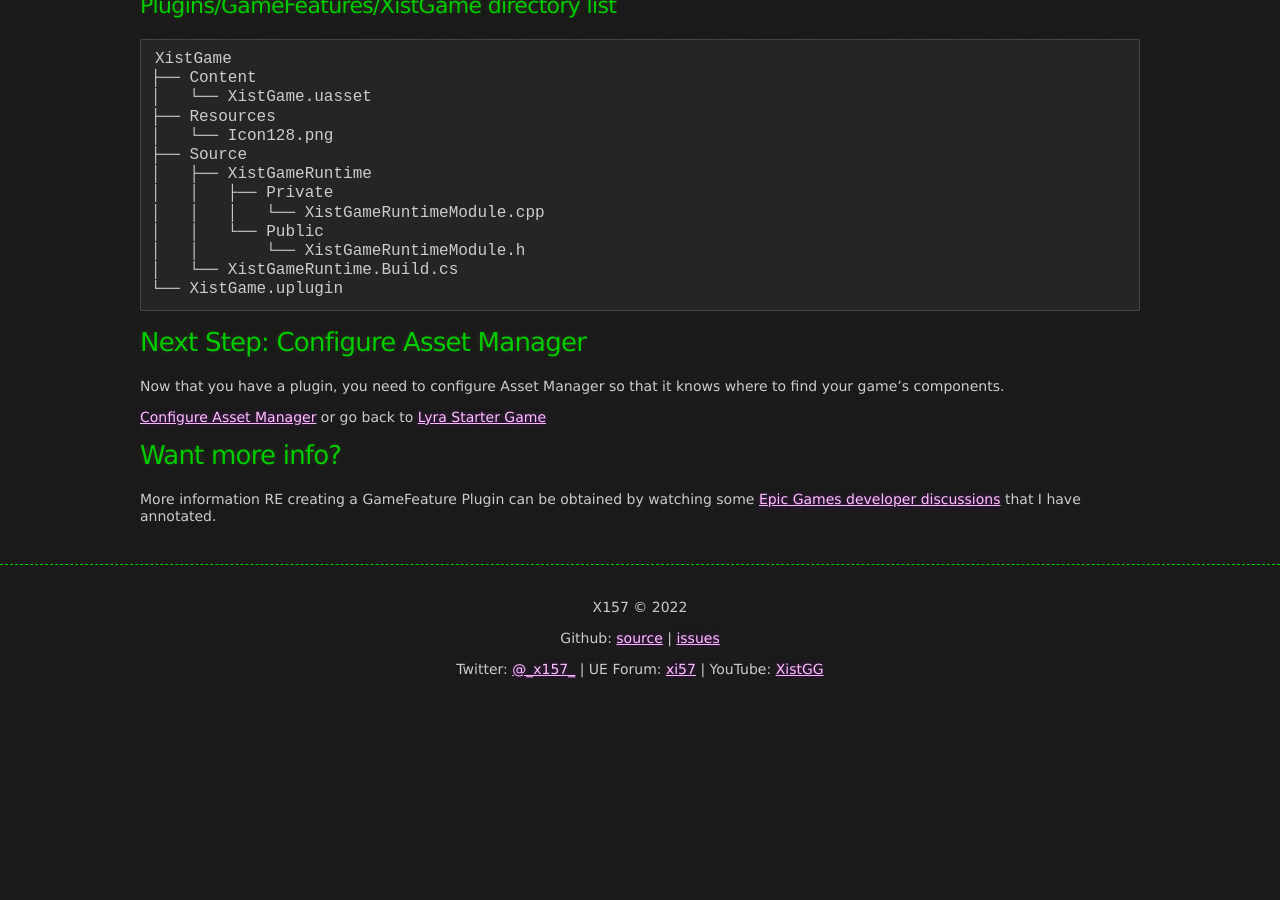
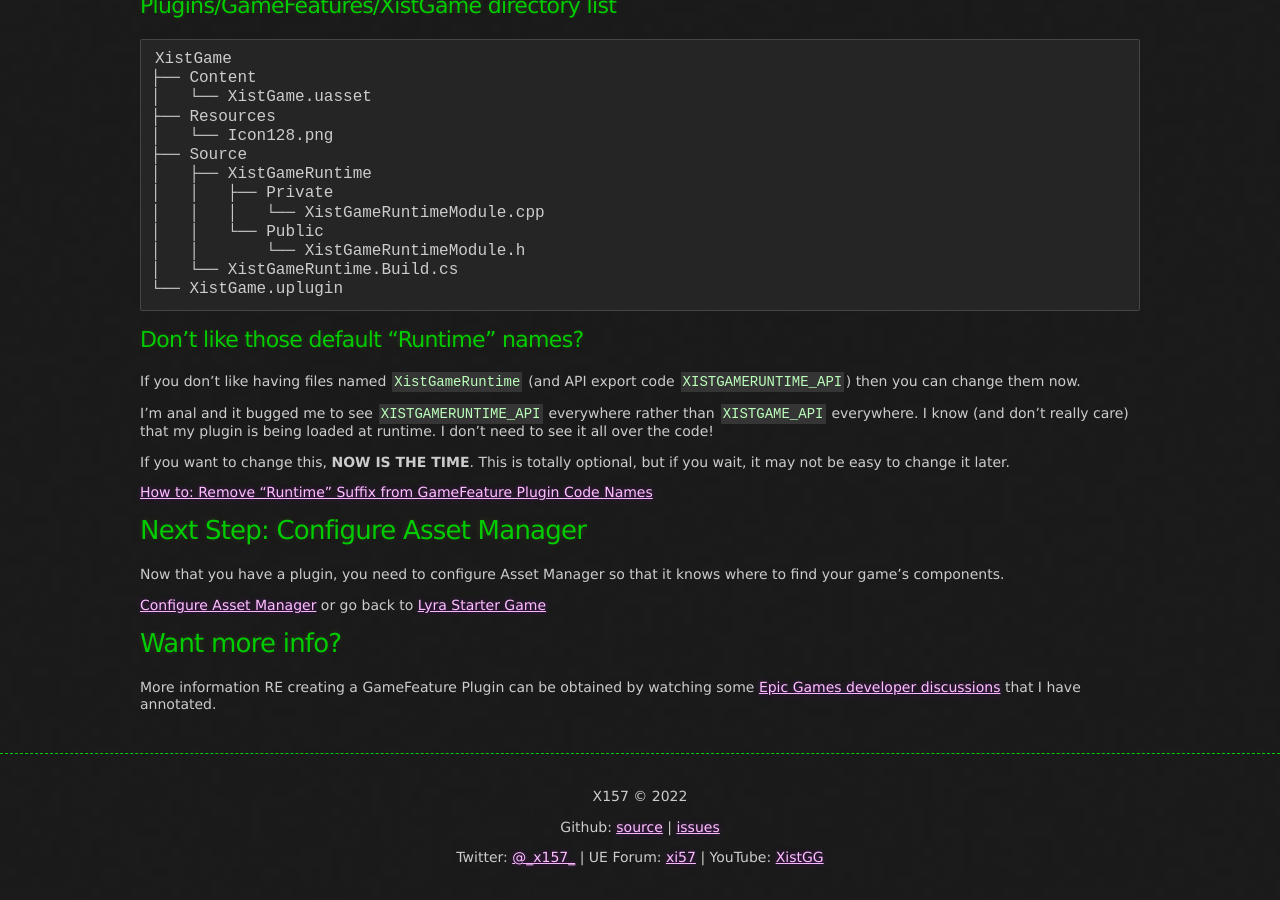
Before and after one commit to x157/x157.github.io, a Jekyll site: the page built from UE5/LyraStarterGame/How-To-Create-a-GameFeature-Plugin.md, in a window 1280 px wide and 900 px high, scrolled down 950 px. Built offline with Jekyll 4.4.1, drawn with Linux system fonts in a browser that asks for light colours; before the commit the page ends 1662 px from its top, so only the background shows below that.

Commit message:
Link How to remove "Runtime" name after making GameFeature plugin

````diff
--- a/UE5/LyraStarterGame/How-To-Create-a-GameFeature-Plugin.md
+++ b/UE5/LyraStarterGame/How-To-Create-a-GameFeature-Plugin.md
@@ -67,6 +67,20 @@ XistGame
 └── XistGame.uplugin
 ```
 
+### Don't like those default "Runtime" names?
+
+If you don't like having files named `XistGameRuntime` (and API export code `XISTGAMERUNTIME_API`)
+then you can change them now.
+
+I'm anal and it bugged me to see `XISTGAMERUNTIME_API` everywhere rather than
+`XISTGAME_API` everywhere.  I know (and don't really care) that my plugin is being
+loaded at runtime.  I don't need to see it all over the code!
+
+If you want to change this, **NOW IS THE TIME**.  This is totally optional,
+but if you wait, it may not be easy to change it later.
+
+[How to: Remove "Runtime" Suffix from GameFeature Plugin Code Names](/UE5/GameFeatures/How-To-Remove-GameFeature-Runtime-Code-Suffix)
+
 
 ## Next Step: Configure Asset Manager
 
````
